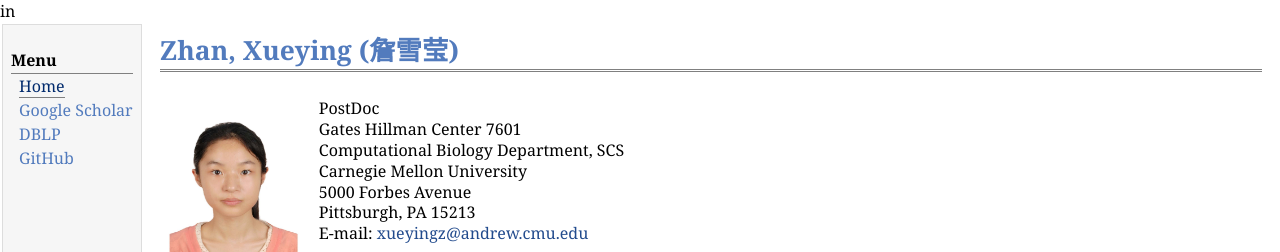
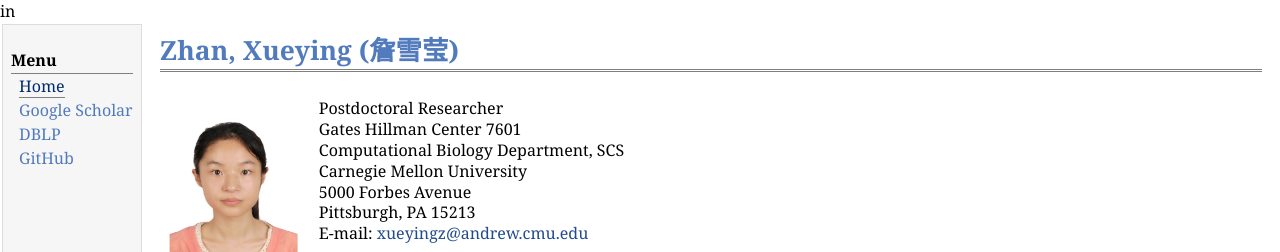
Before and after one commit to SineZHAN/sinezhan.github.io, a plain HTML site: page index.html in a window 1280 px wide. Shown: the top 252 px of the page. Drawn offline with Linux system fonts and the light colour scheme.

Commit message:
Update index.html

```diff
--- a/index.html
+++ b/index.html
@@ -25,7 +25,7 @@ in<!DOCTYPE html PUBLIC "-//W3C//DTD XHTML 1.1//EN"
 </div>
 <table class="imgtable"><tr><td>
 <a href="https://github.com/SineZHAN/SineZHAN.github.io"><img src="photos/bio.jpg" alt="alt text" width="131px" height="160px" /></a>&nbsp;</td>
-<td align="left"><p>PostDoc<br />
+<td align="left"><p>Postdoctoral Researcher<br />
 Gates Hillman Center 7601<br />
 Computational Biology Department, SCS<br />
 Carnegie Mellon University<br />
```
